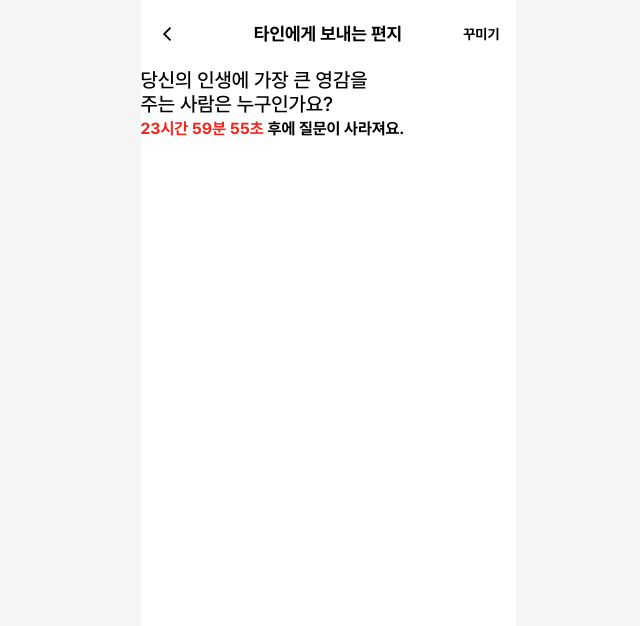
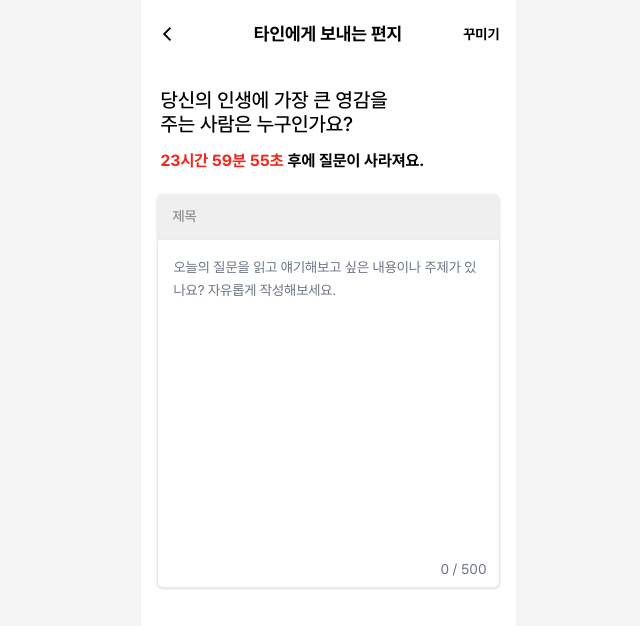
Before and after one commit to soksak-letter/soksak-Front, a React (Vite) app: page /letter/anon-draft in a window 1280 px wide. Shown: the top 626 px of the page, without its empty margins (312-952 px from the left). Built offline with nearby package versions, Linux system fonts and the light colour scheme.

Commit message:
[#19] style : LetterTextBox까지 컴포넌트 배치, LetterTextBox 스타일 수정

```diff
--- a/src/components/LetterTextBox.tsx
+++ b/src/components/LetterTextBox.tsx
@@ -51,7 +51,7 @@ const LetterTextBox = ({ value, onChange, className }: LetterTextBoxProps) => {
           value={value.title}
           onChange={handleTitleChange}
           onBlur={() => setTitleTouched(true)}
-          className='w-full bg-transparent text-lg font-medium text-gray-800 placeholder:text-[#8C8C8C] focus:outline-none'
+          className='w-full py-1 bg-transparent text-[14px] font-medium text-gray-800 placeholder:text-[#8C8C8C] focus:outline-none'
           placeholder='제목'
         />
       </div>
@@ -64,11 +64,8 @@ const LetterTextBox = ({ value, onChange, className }: LetterTextBoxProps) => {
         <textarea
           value={value.content}
           onChange={handleContentChange}
-          className='flex-1 w-full resize-none bg-transparent px-4 py-3 text-base text-gray-800 placeholder:text-gray-500 focus:outline-none overflow-y-auto'
-          placeholder={`오늘의 질문을 읽고
-얘기해보고 싶은 내용이나 주제가 있나요?
-
-자유롭게 작성해보세요.`}
+          className='flex-1 w-full resize-none bg-transparent px-4 py-4 text-[14px] text-gray-800 leading-[170%] placeholder:text-gray-500 focus:outline-none overflow-y-auto'
+          placeholder={`오늘의 질문을 읽고 얘기해보고 싶은 내용이나 주제가 있나요? 자유롭게 작성해보세요.`}
         />
 
         <div className='shrink-0 flex items-center justify-end px-3 py-2 text-sm text-gray-500 tabular-nums'>
--- a/src/pages/letter/AnonDraftPage.tsx
+++ b/src/pages/letter/AnonDraftPage.tsx
@@ -1,7 +1,8 @@
 import BackHeader from '@/components/common/headers/BackHeader';
+import LetterTextBox from '@/components/LetterTextBox';
 import useCountdown from '@/hooks/useCountdown';
 import { useModalStore } from '@/stores/modalStore';
-import { useMemo, useRef } from 'react';
+import { useMemo, useRef, useState } from 'react';
 import { useNavigate } from 'react-router-dom';
 
 const DAY_MS = 24 * 60 * 60 * 1000;
@@ -9,6 +10,11 @@ const DAY_MS = 24 * 60 * 60 * 1000;
 const AnonDraftPage = () => {
   const navigate = useNavigate();
   const { openModal } = useModalStore();
+
+  const [letter, setLetter] = useState({
+    title: '',
+    content: '',
+  });
 
   const startAtRef = useRef<number>(Date.now());
   const deadlineMs = useMemo(() => startAtRef.current + DAY_MS, []);
@@ -26,13 +32,13 @@ const AnonDraftPage = () => {
   };
 
   return (
-    <>
+    <div className='flex flex-col'>
       <BackHeader
         title='타인에게 보내는 편지'
         rightElement={<button>꾸미기</button>}
         onBack={handleBack}
       />
-      <div>
+      <div className='flex flex-col items-start p-5 gap-3'>
         <p className='text-black font-medium text-[20px] leading-[120%] w-[251px]'>
           당신의 인생에 가장 큰 영감을
           <br />
@@ -43,7 +49,10 @@ const AnonDraftPage = () => {
           <span className='text-black ml-1'>후에 질문이 사라져요.</span>
         </div>
       </div>
-    </>
+      <div className='px-4'>
+        <LetterTextBox value={letter} onChange={setLetter} className='w-[343px] h-[394px]' />
+      </div>
+    </div>
   );
 };
 
```
